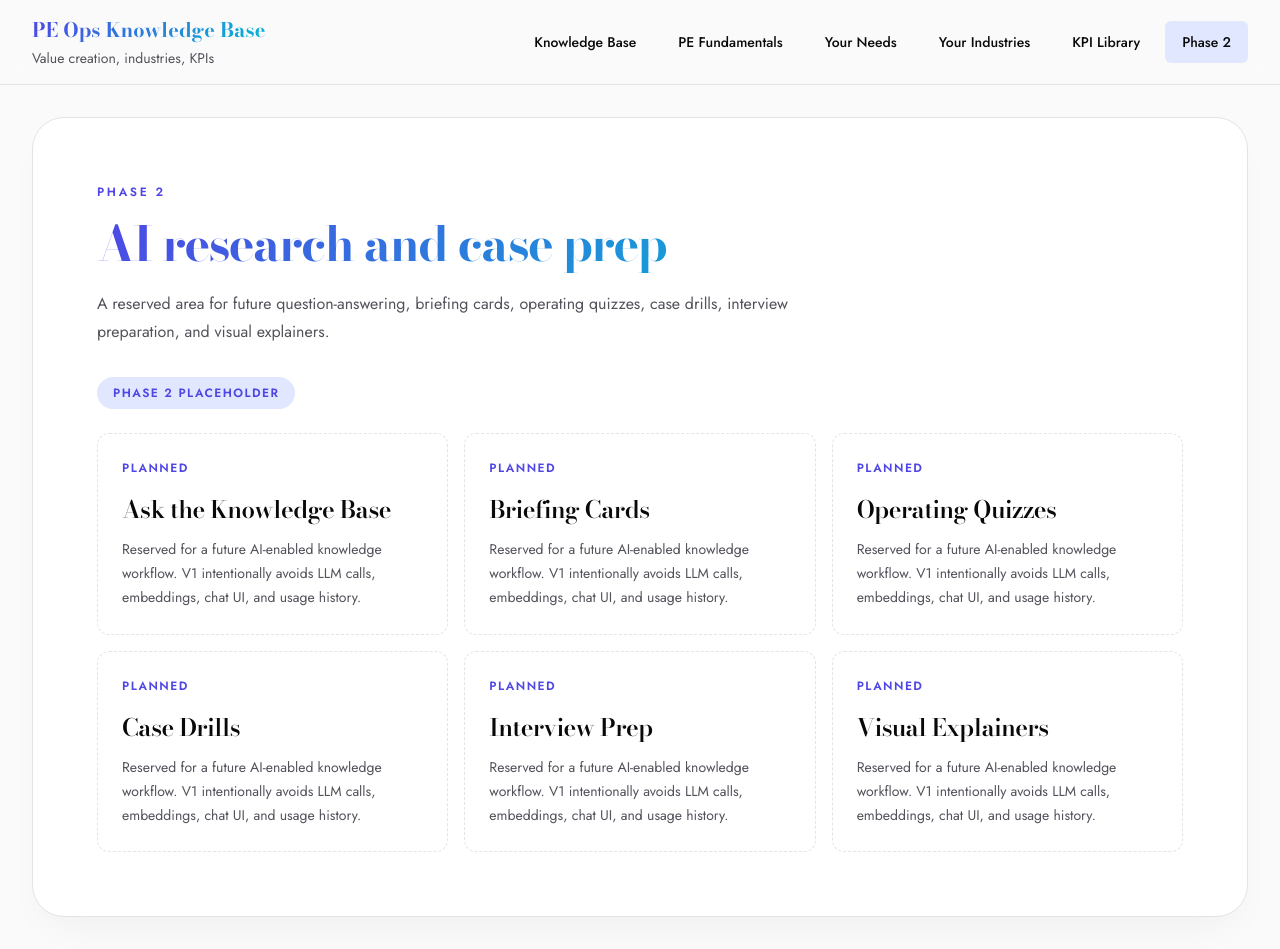
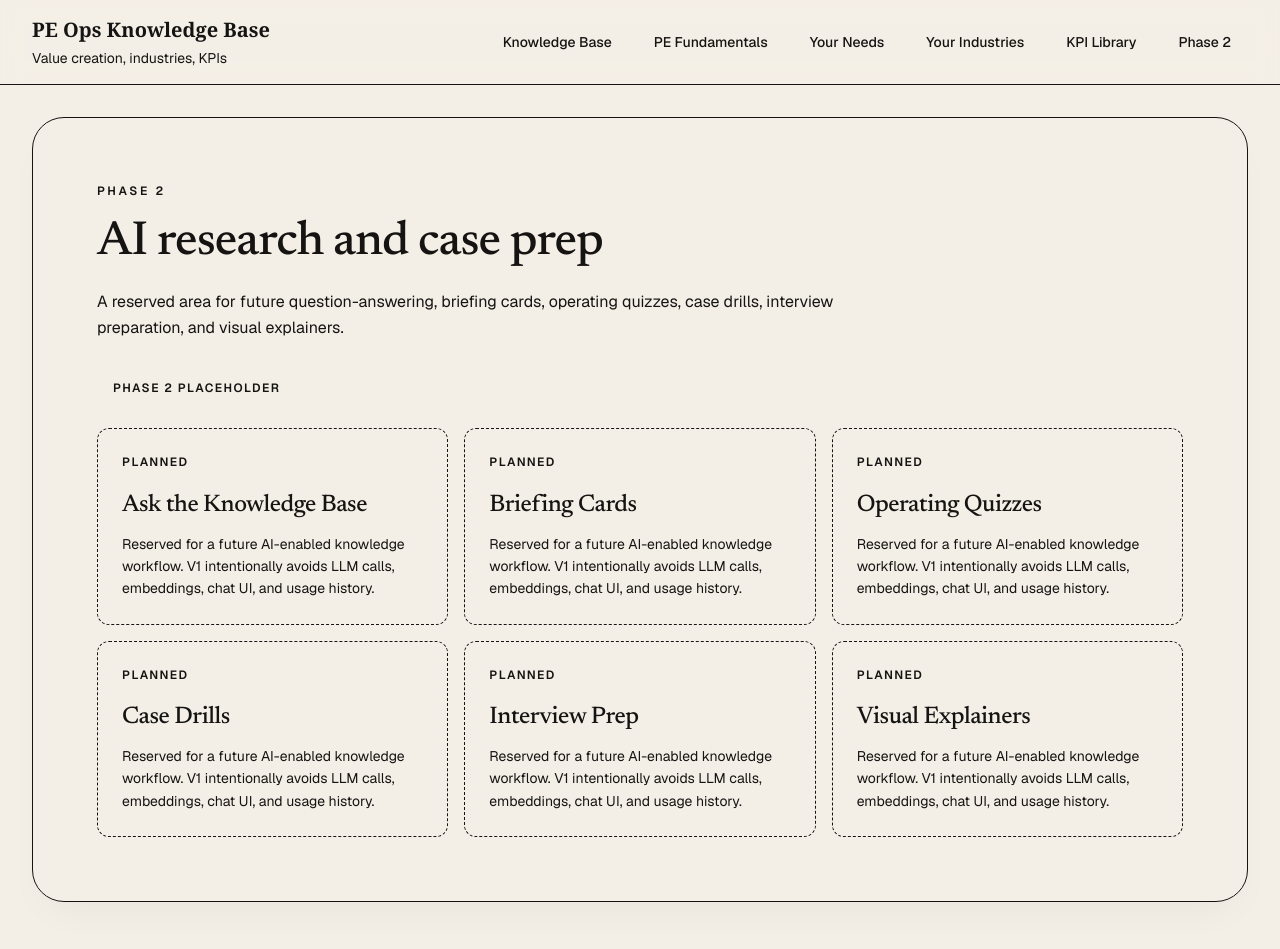
Before and after one commit to blakehenkel24-eng/Ops2EBITDA, a Next.js app: page /study in a window 1280 px wide. Built offline with nearby package versions, Linux system fonts and the light colour scheme.

Commit message:
style: configure brand fonts and color palette in globals and layout

```diff
--- a/app/globals.css
+++ b/app/globals.css
@@ -1,31 +1,17 @@
 @import "tailwindcss";
 
 @theme {
-  --font-sans: var(--font-jost), sans-serif;
-  --font-serif: var(--font-bodoni), serif;
-}
+  --font-newsreader: var(--font-newsreader), serif;
+  --font-geist: var(--font-geist), sans-serif;
+  --font-jetbrains: var(--font-jetbrains), monospace;
 
-:root {
-  --paper: #fafafa; /* Crisp neutral light background, replacing the cream/slate-50 */
-  --panel: #ffffff;
-  --panel-strong: #f4f4f5;
-  --ink: #09090b; /* Stark black for maximum contrast */
-  --muted: #52525b;
-  --subtle: #a1a1aa;
-  --line: #e4e4e7;
-  --accent: #4f46e5; /* Vibrant Indigo for a stronger brand pop */
-  --accent-soft: #e0e7ff;
-  --focus: #4f46e5;
-  --primary: #18181b;
-  --brand-gradient-start: #4f46e5;
-  --brand-gradient-end: #06b6d4; /* Cyan end for gradient */
-}
-
-.text-brand-gradient {
-  background-image: linear-gradient(135deg, var(--brand-gradient-start), var(--brand-gradient-end));
-  -webkit-background-clip: text;
-  background-clip: text;
-  color: transparent;
+  --color-bone: #F4EFE6;
+  --color-paper: #FBF8F2;
+  --color-ink: #161413;
+  --color-stone: #928B7E;
+  --color-ochre: #B8862F;
+  --color-ochre-soft: #DEB870;
+  --color-sienna: #7A2E1F;
 }
 
 * {
@@ -38,14 +24,25 @@ html {
 
 body {
   margin: 0;
-  background: var(--paper);
-  color: var(--ink);
-  font-family: var(--font-jost), sans-serif;
+  background: var(--color-bone);
+  color: var(--color-ink);
+  font-family: var(--font-geist);
   text-rendering: optimizeLegibility;
+  -webkit-font-smoothing: antialiased;
 }
 
-h1, h2, h3, h4, h5, h6, .font-serif {
-  font-family: var(--font-bodoni), serif;
+h1, h2, h3, h4, h5, h6, .font-newsreader {
+  font-family: var(--font-newsreader);
+  font-weight: 500;
+  letter-spacing: -0.02em;
+}
+
+/* Tactical labels */
+.font-mono-label {
+  font-family: var(--font-jetbrains);
+  text-transform: uppercase;
+  letter-spacing: 0.12em;
+  font-size: 0.6875rem; /* 11px micro scale */
 }
 
 a {
@@ -55,7 +52,7 @@ a {
 
 p {
   max-width: 75ch;
-  line-height: 1.7;
+  line-height: 1.6;
 }
 
 .sr-only {
@@ -71,19 +68,17 @@ p {
 }
 
 ::selection {
-  background: var(--accent-soft);
-  color: var(--ink);
+  background: var(--color-stone);
+  color: var(--color-bone);
 }
 
-a,
-button,
-input {
-  outline-color: var(--focus);
+a, button, input {
+  outline-color: var(--color-ochre);
 }
 
 :focus-visible {
-  outline: 3px solid var(--focus);
-  outline-offset: 3px;
+  outline: 2px solid var(--color-ochre);
+  outline-offset: 2px;
 }
 
 pre {
@@ -91,44 +86,18 @@ pre {
   white-space: pre;
 }
 
-.knowledge-article p {
-  margin-top: 1rem;
+.editorial-rule {
+  background: var(--color-stone);
+  height: 1px;
 }
 
-.knowledge-article p:first-child {
-  margin-top: 0;
-}
-
+/* Mermaid adjustments */
 .mermaid-output {
   display: flex;
   justify-content: center;
   align-items: center;
 }
-
 .mermaid-output svg {
   height: auto;
   max-width: 100%;
 }
-
-.mermaid-output .edgeLabel {
-  font-size: 0.7rem;
-  font-weight: 600;
-}
-
-.mermaid-output .cluster rect {
-  rx: 8;
-  ry: 8;
-}
-
-.mermaid-output .cluster .nodeLabel {
-  font-size: 0.65rem;
-  font-weight: 700;
-  letter-spacing: 0.08em;
-  text-transform: uppercase;
-  fill: var(--subtle);
-}
-
-.editorial-rule {
-  background: var(--line);
-  height: 1px;
-}
--- a/app/layout.tsx
+++ b/app/layout.tsx
@@ -1,24 +1,20 @@
 import type { Metadata } from "next";
-import { Bodoni_Moda, Jost } from "next/font/google";
+import { Newsreader, Geist, JetBrains_Mono } from "next/font/google";
 import { AppShell } from "@/components/AppShell";
 import "./globals.css";
 
-const bodoni = Bodoni_Moda({ subsets: ["latin"], variable: "--font-bodoni" });
-const jost = Jost({ subsets: ["latin"], variable: "--font-jost" });
+const newsreader = Newsreader({ subsets: ["latin"], variable: "--font-newsreader" });
+const geist = Geist({ subsets: ["latin"], variable: "--font-geist" });
+const jetbrains = JetBrains_Mono({ subsets: ["latin"], variable: "--font-jetbrains" });
 
 export const metadata: Metadata = {
   title: "PE Ops Knowledge Base",
-  description:
-    "A static private equity operations knowledge base for value creation, industries, KPIs, and operator playbooks.",
+  description: "A static private equity operations knowledge base for value creation, industries, KPIs, and operator playbooks.",
 };
 
-export default function RootLayout({
-  children,
-}: Readonly<{
-  children: React.ReactNode;
-}>) {
+export default function RootLayout({ children }: Readonly<{ children: React.ReactNode }>) {
   return (
-    <html lang="en" className={`${bodoni.variable} ${jost.variable}`}>
+    <html lang="en" className={`${newsreader.variable} ${geist.variable} ${jetbrains.variable}`}>
       <body>
         <AppShell>{children}</AppShell>
       </body>
```
